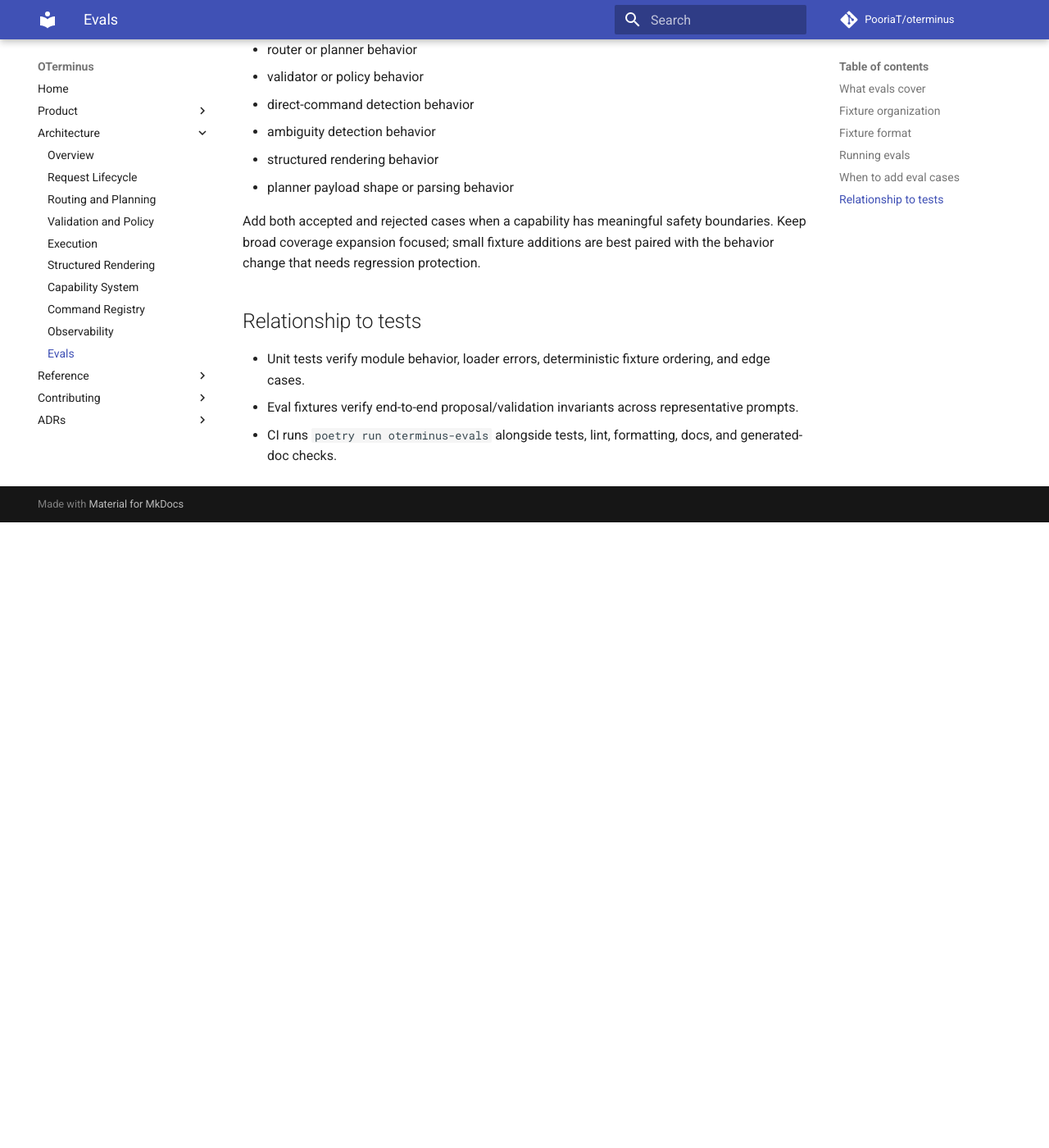
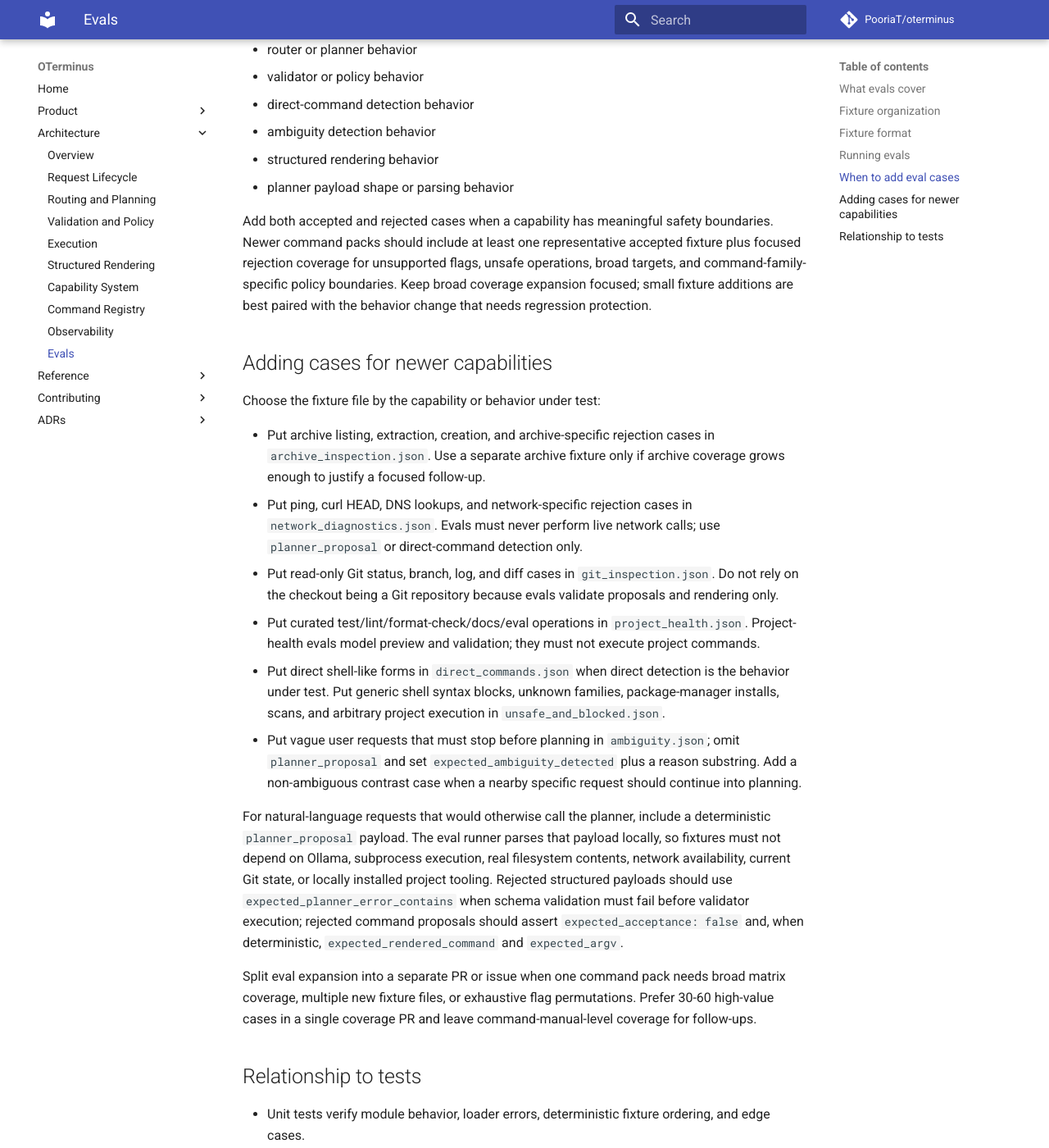
Before and after one commit to PooriaT/oterminus, an MkDocs documentation site: the page built from docs/architecture/evals.md, in a window 1280 px wide and 1400 px high, scrolled down 2770 px. Shown: the whole window at 82% size. Built offline with MkDocs 1.6.1 and Material for MkDocs 9.7.7, drawn with Linux system fonts in a browser that asks for light colours; comment, search, counter and statistics services are not loaded; before the commit the page ends 3407 px from its top, so only the background shows below that.

Commit message:
Expand eval coverage for command packs

```diff
--- a/docs/architecture/evals.md
+++ b/docs/architecture/evals.md
@@ -95,9 +95,44 @@ Add or update fixture cases when any of the following change:
 - structured rendering behavior
 - planner payload shape or parsing behavior
 
-Add both accepted and rejected cases when a capability has meaningful safety boundaries. Keep broad
-coverage expansion focused; small fixture additions are best paired with the behavior change that
-needs regression protection.
+Add both accepted and rejected cases when a capability has meaningful safety boundaries. Newer
+command packs should include at least one representative accepted fixture plus focused rejection
+coverage for unsupported flags, unsafe operations, broad targets, and command-family-specific policy
+boundaries. Keep broad coverage expansion focused; small fixture additions are best paired with the
+behavior change that needs regression protection.
+
+## Adding cases for newer capabilities
+
+Choose the fixture file by the capability or behavior under test:
+
+- Put archive listing, extraction, creation, and archive-specific rejection cases in
+  `archive_inspection.json`. Use a separate archive fixture only if archive coverage grows enough to
+  justify a focused follow-up.
+- Put ping, curl HEAD, DNS lookups, and network-specific rejection cases in
+  `network_diagnostics.json`. Evals must never perform live network calls; use `planner_proposal` or
+  direct-command detection only.
+- Put read-only Git status, branch, log, and diff cases in `git_inspection.json`. Do not rely on the
+  checkout being a Git repository because evals validate proposals and rendering only.
+- Put curated test/lint/format-check/docs/eval operations in `project_health.json`. Project-health
+  evals model preview and validation; they must not execute project commands.
+- Put direct shell-like forms in `direct_commands.json` when direct detection is the behavior under
+  test. Put generic shell syntax blocks, unknown families, package-manager installs, scans, and
+  arbitrary project execution in `unsafe_and_blocked.json`.
+- Put vague user requests that must stop before planning in `ambiguity.json`; omit
+  `planner_proposal` and set `expected_ambiguity_detected` plus a reason substring. Add a
+  non-ambiguous contrast case when a nearby specific request should continue into planning.
+
+For natural-language requests that would otherwise call the planner, include a deterministic
+`planner_proposal` payload. The eval runner parses that payload locally, so fixtures must not depend
+on Ollama, subprocess execution, real filesystem contents, network availability, current Git state,
+or locally installed project tooling. Rejected structured payloads should use
+`expected_planner_error_contains` when schema validation must fail before validator execution;
+rejected command proposals should assert `expected_acceptance: false` and, when deterministic,
+`expected_rendered_command` and `expected_argv`.
+
+Split eval expansion into a separate PR or issue when one command pack needs broad matrix coverage,
+multiple new fixture files, or exhaustive flag permutations. Prefer 30-60 high-value cases in a
+single coverage PR and leave command-manual-level coverage for follow-ups.
 
 ## Relationship to tests
 
```
Also changed, not shown: docs/adding-command-families.md (+12 -2 lines), docs/contributing.md (+7 -4 lines), 16 other files.
